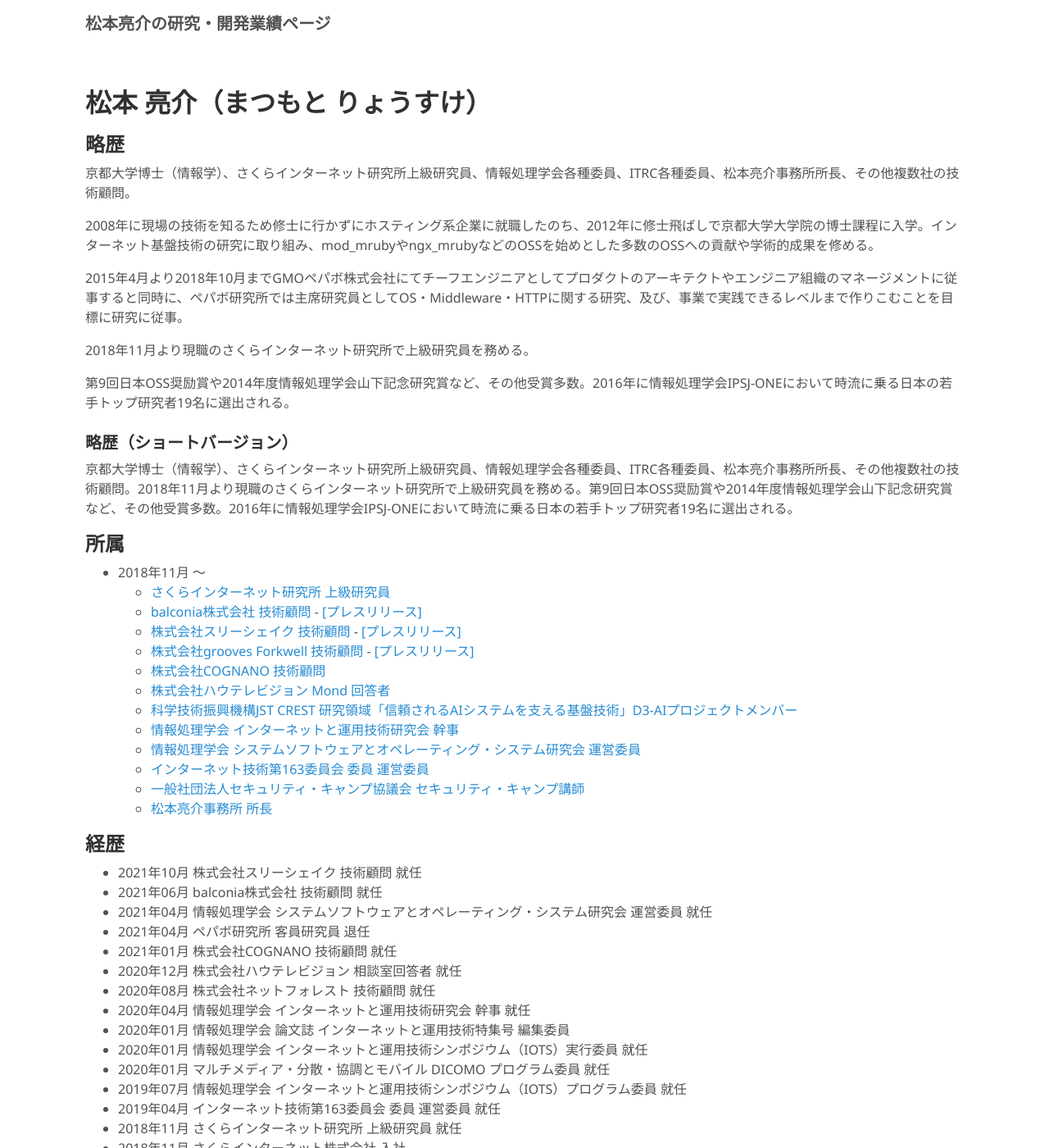
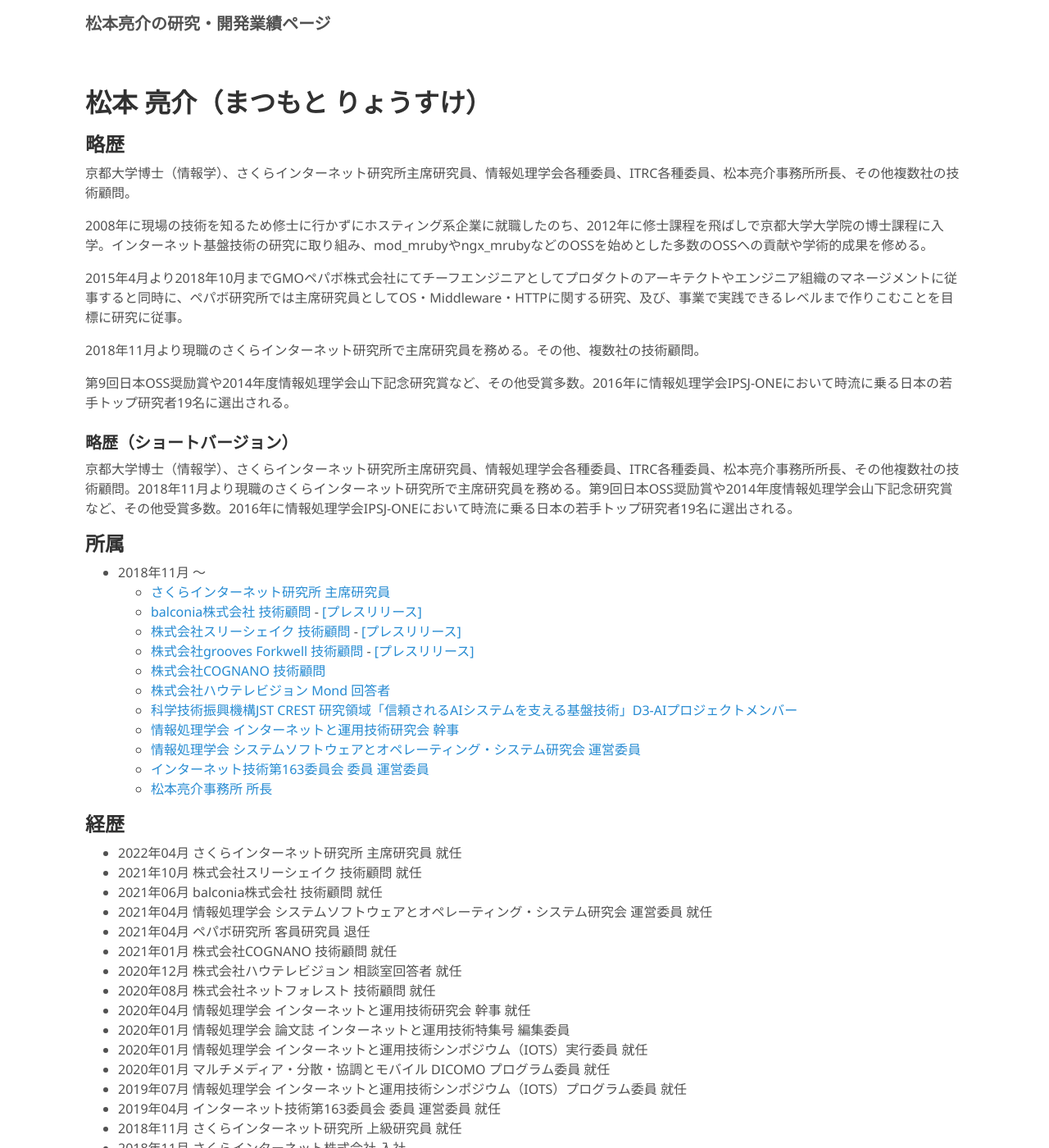
Before and after one commit to matsumotory/matsumotory, a Jekyll site: the page built from index.md, in a window 1280 px wide and 1400 px high. Shown: the whole window at 82% size. Built offline with Jekyll 4.4.1, drawn with Linux system fonts in a browser that asks for light colours; our own code applies the rules of GitHub Pages for plain Markdown files.

Commit message:
Update profile

```diff
--- a/index.md
+++ b/index.md
@@ -6,23 +6,23 @@
 
 ## 略歴
 
-京都大学博士（情報学）、さくらインターネット研究所上級研究員、情報処理学会各種委員、ITRC各種委員、松本亮介事務所所長、その他複数社の技術顧問。
+京都大学博士（情報学）、さくらインターネット研究所主席研究員、情報処理学会各種委員、ITRC各種委員、松本亮介事務所所長、その他複数社の技術顧問。
 
-2008年に現場の技術を知るため修士に行かずにホスティング系企業に就職したのち、2012年に修士飛ばしで京都大学大学院の博士課程に入学。インターネット基盤技術の研究に取り組み、mod_mrubyやngx_mrubyなどのOSSを始めとした多数のOSSへの貢献や学術的成果を修める。
+2008年に現場の技術を知るため修士に行かずにホスティング系企業に就職したのち、2012年に修士課程を飛ばしで京都大学大学院の博士課程に入学。インターネット基盤技術の研究に取り組み、mod_mrubyやngx_mrubyなどのOSSを始めとした多数のOSSへの貢献や学術的成果を修める。
 
 2015年4月より2018年10月までGMOペパボ株式会社にてチーフエンジニアとしてプロダクトのアーキテクトやエンジニア組織のマネージメントに従事すると同時に、ペパボ研究所では主席研究員としてOS・Middleware・HTTPに関する研究、及び、事業で実践できるレベルまで作りこむことを目標に研究に従事。
 
-2018年11月より現職のさくらインターネット研究所で上級研究員を務める。
+2018年11月より現職のさくらインターネット研究所で主席研究員を務める。その他、複数社の技術顧問。
 
 第9回日本OSS奨励賞や2014年度情報処理学会山下記念研究賞など、その他受賞多数。2016年に情報処理学会IPSJ-ONEにおいて時流に乗る日本の若手トップ研究者19名に選出される。
 
 ### 略歴（ショートバージョン）
 
-京都大学博士（情報学）、さくらインターネット研究所上級研究員、情報処理学会各種委員、ITRC各種委員、松本亮介事務所所長、その他複数社の技術顧問。2018年11月より現職のさくらインターネット研究所で上級研究員を務める。第9回日本OSS奨励賞や2014年度情報処理学会山下記念研究賞など、その他受賞多数。2016年に情報処理学会IPSJ-ONEにおいて時流に乗る日本の若手トップ研究者19名に選出される。
+京都大学博士（情報学）、さくらインターネット研究所主席研究員、情報処理学会各種委員、ITRC各種委員、松本亮介事務所所長、その他複数社の技術顧問。2018年11月より現職のさくらインターネット研究所で主席研究員を務める。第9回日本OSS奨励賞や2014年度情報処理学会山下記念研究賞など、その他受賞多数。2016年に情報処理学会IPSJ-ONEにおいて時流に乗る日本の若手トップ研究者19名に選出される。
 
 ## 所属
 - 2018年11月 〜
-  - [さくらインターネット研究所 上級研究員](https://research.sakura.ad.jp/about/)
+  - [さくらインターネット研究所 主席研究員](https://research.sakura.ad.jp/about/)
   - [balconia株式会社 技術顧問](https://www.balconia.co.jp/about/) - [[プレスリリース]](https://www.m-field.co.jp/news/detail/20211028_3348/)
   - [株式会社スリーシェイク 技術顧問](https://3-shake.com/about/) - [[プレスリリース]](https://3-shake.com/humanresources-matsumoto/)
   - [株式会社grooves Forkwell 技術顧問](https://www.grooves.com/news/1598) - [[プレスリリース]](https://www.grooves.com/news/1598)
@@ -32,10 +32,10 @@
   - [情報処理学会 インターネットと運用技術研究会 幹事](https://www.iot.ipsj.or.jp/)
   - [情報処理学会 システムソフトウェアとオペレーティング・システム研究会 運営委員](http://www.ipsj.or.jp/sig/os/index.php?2021%C7%AF%C5%D9+%B1%BF%B1%C4%B0%D1%B0%F7)
   - [インターネット技術第163委員会 委員 運営委員](https://www.itrc.net/about/)
-  - [一般社団法人セキュリティ・キャンプ協議会 セキュリティ・キャンプ講師](https://www.security-camp.or.jp/instructor/index.html)
   - [松本亮介事務所 所長](https://twitter.com/matsumotory)
 
 ## 経歴
+- 2022年04月 さくらインターネット研究所 主席研究員 就任
 - 2021年10月 株式会社スリーシェイク 技術顧問 就任
 - 2021年06月 balconia株式会社 技術顧問 就任
 - 2021年04月 情報処理学会 システムソフトウェアとオペレーティング・システム研究会 運営委員 就任
```
Also changed, not shown: 9 other files.
